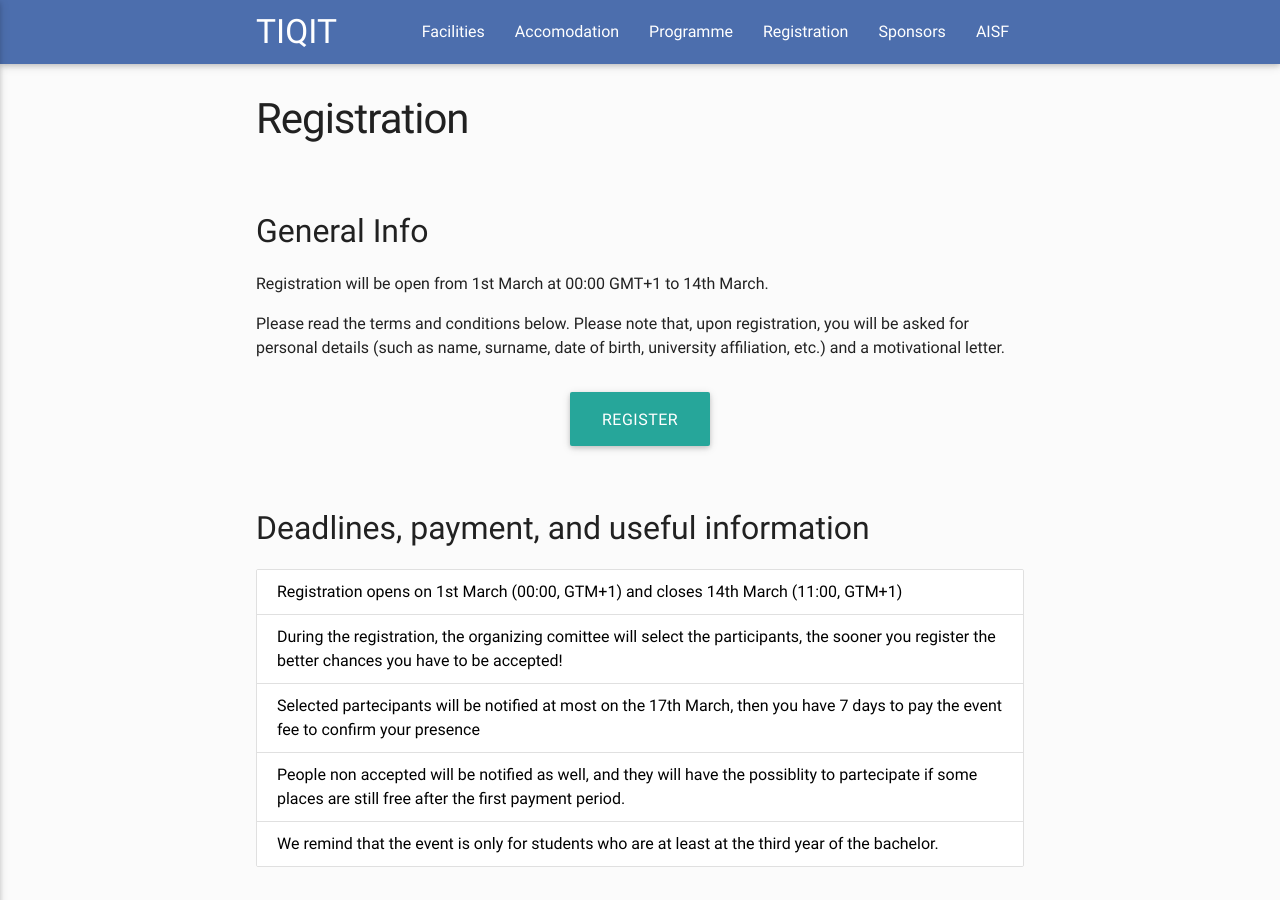
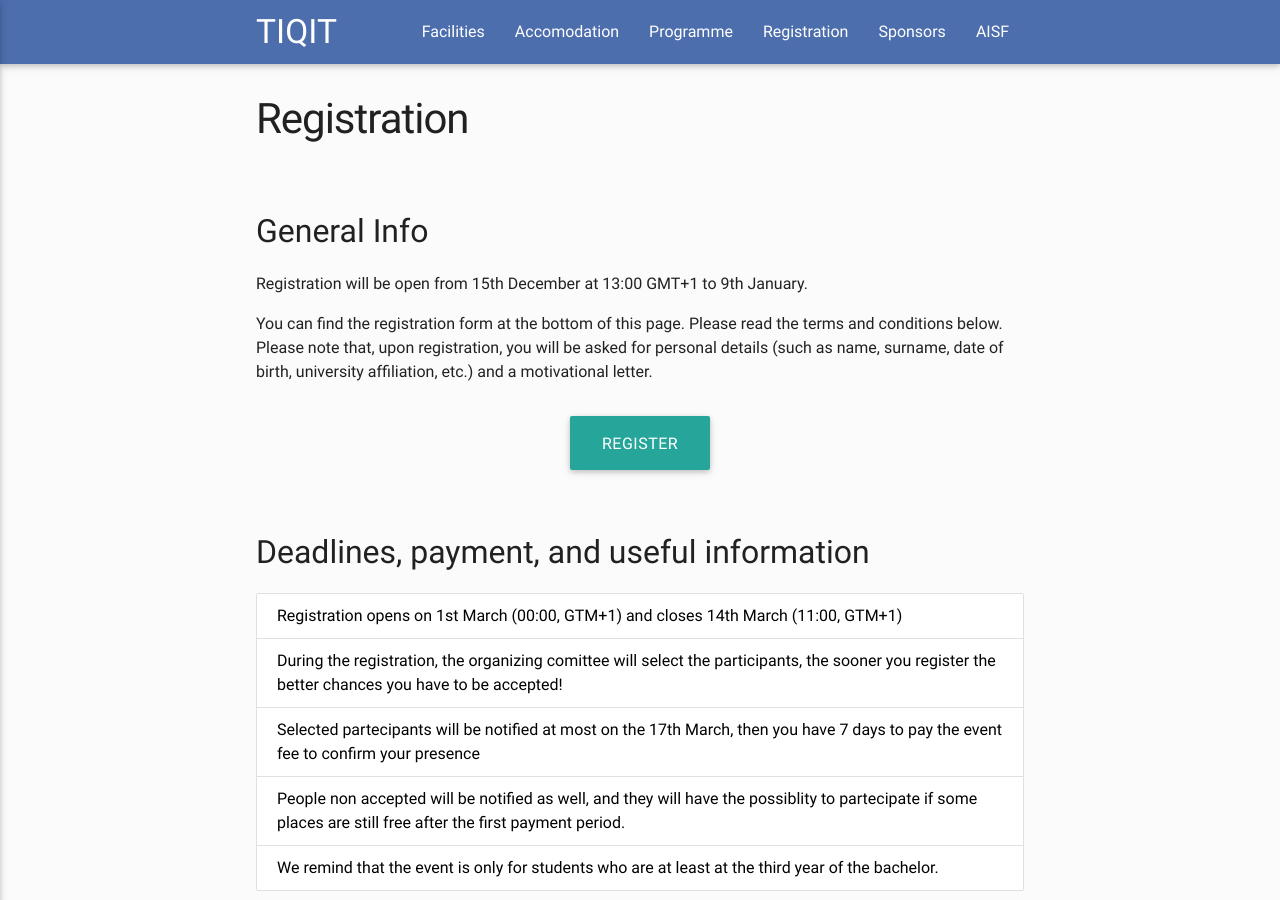
Before and after one commit to ai-sf/tiqit20, a Jekyll site: the page built from registration.html, in a window 1280 px wide and 900 px high. Built offline with Jekyll 4.4.1, drawn with Linux system fonts in a browser that asks for light colours; nearby versions of some CDN libraries.

Commit message:
Update registration.yml

```diff
--- a/_data/registration.yml
+++ b/_data/registration.yml
@@ -1,5 +1,6 @@
-info: "Registration will be open from 1st March at 00:00 GMT+1 to 14th March.
+info: "Registration will be open from 15th December at 13:00 GMT+1 to 9th January.
 </p><p>
+You can find the registration form at the bottom of this page.
 Please read the terms and conditions below. Please note that, upon registration, you will be asked for personal details (such as name, surname, date of birth, university affiliation, etc.) and a motivational letter."
 
 posters?: false
```
